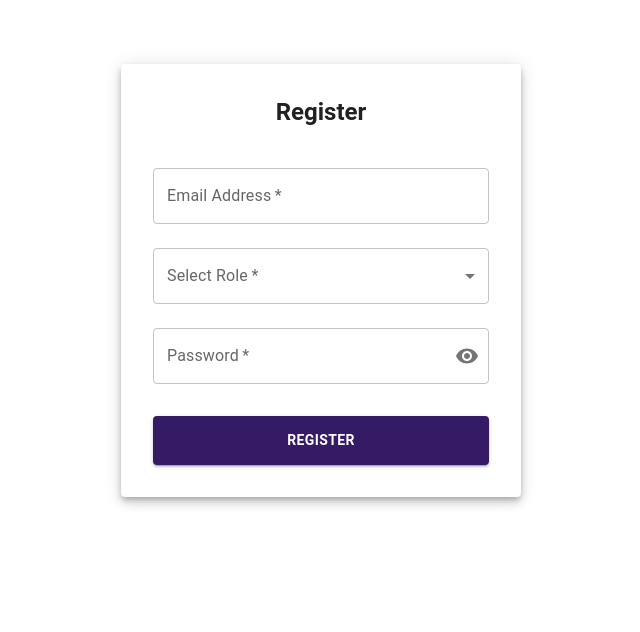
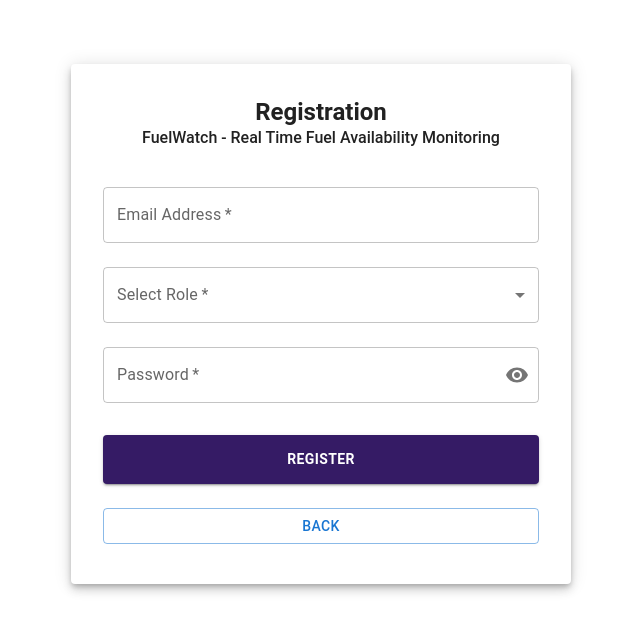
Before and after one commit to SenuraUpesh2002/Research-Project-SLIIT, a React (Vite) app in the folder client/: page /register in a window 1280 px wide. Shown: the top 632 px of the page, without its empty margins (319-959 px from the left). Built offline with nearby package versions, Linux system fonts and the light colour scheme.

Commit message:
Added backward navigation

```diff
--- a/client/src/ComponentHome/Register.jsx
+++ b/client/src/ComponentHome/Register.jsx
@@ -1,4 +1,5 @@
 import React, { useState } from "react";
+import { useNavigate } from "react-router-dom";
 import {
   Box,
   TextField,
@@ -23,6 +24,8 @@ function Register() {
   const [password, setPassword] = useState("");
   const [showPassword, setShowPassword] = useState(false);
 
+  const navigate = useNavigate();
+
   const handleSubmit = (event) => {
     event.preventDefault();
     // Add form validation and submission logic here
@@ -33,10 +36,14 @@ function Register() {
     setShowPassword(!showPassword);
   };
 
+  const handleBack = () => {
+    navigate(-1); // Goes back to the previous page
+  };
+
   return (
-    <Paper elevation={6} sx={{ maxWidth: 400, margin: "auto", padding: 4, mt: 8 }}>
+    <Paper elevation={6} sx={{ maxWidth: 500, margin: "auto", padding: 4, mt: 8 }}>
       <Typography variant="h5" mb={3} align="center" fontWeight="bold">
-        Register
+        Registration<br></br><h6>FuelWatch - Real Time Fuel Availability Monitoring</h6>
       </Typography>
       <Box component="form" onSubmit={handleSubmit} noValidate>
         <TextField
@@ -103,6 +110,15 @@ function Register() {
 >
   Register
 </Button>
+
+<Button
+          variant="outlined"
+          fullWidth
+          sx={{ mt: 3, mb: 1 }}
+          onClick={handleBack}
+        >
+          Back
+        </Button>
       </Box>
     </Paper>
   );
```
